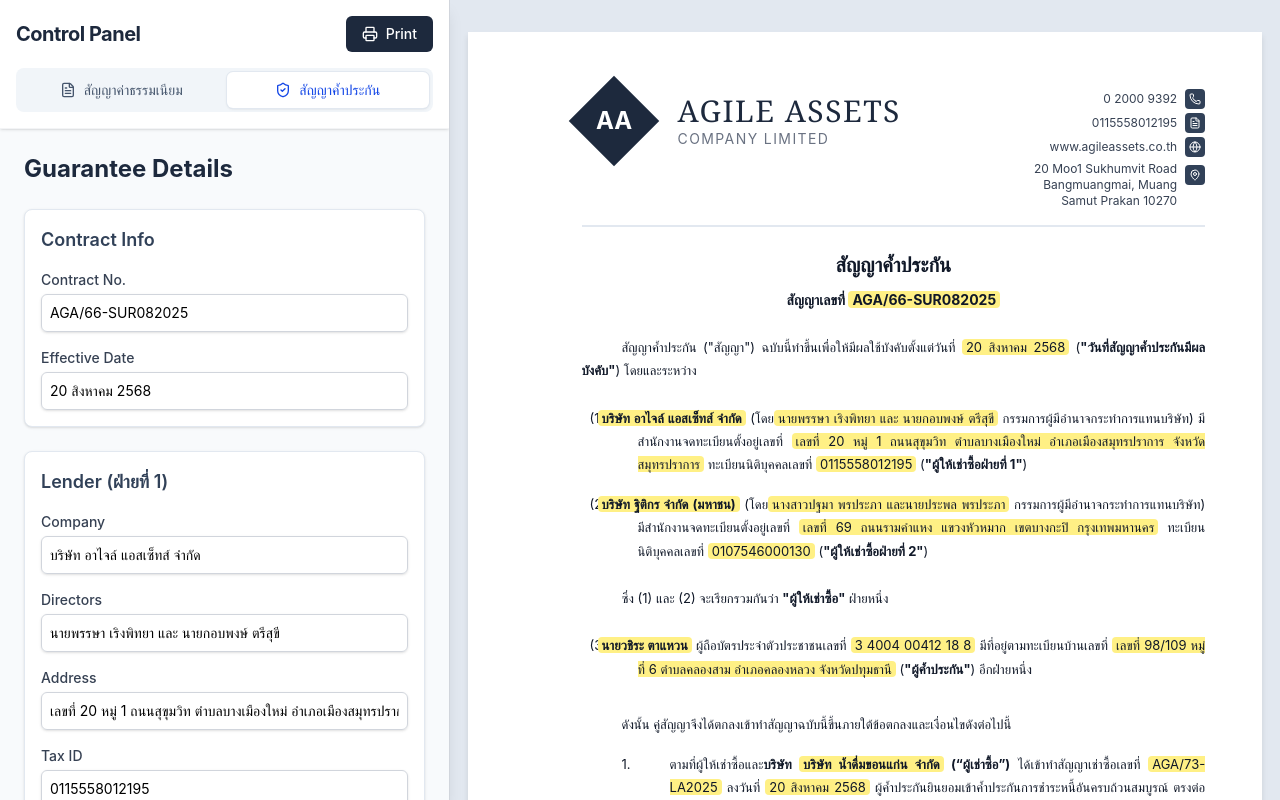
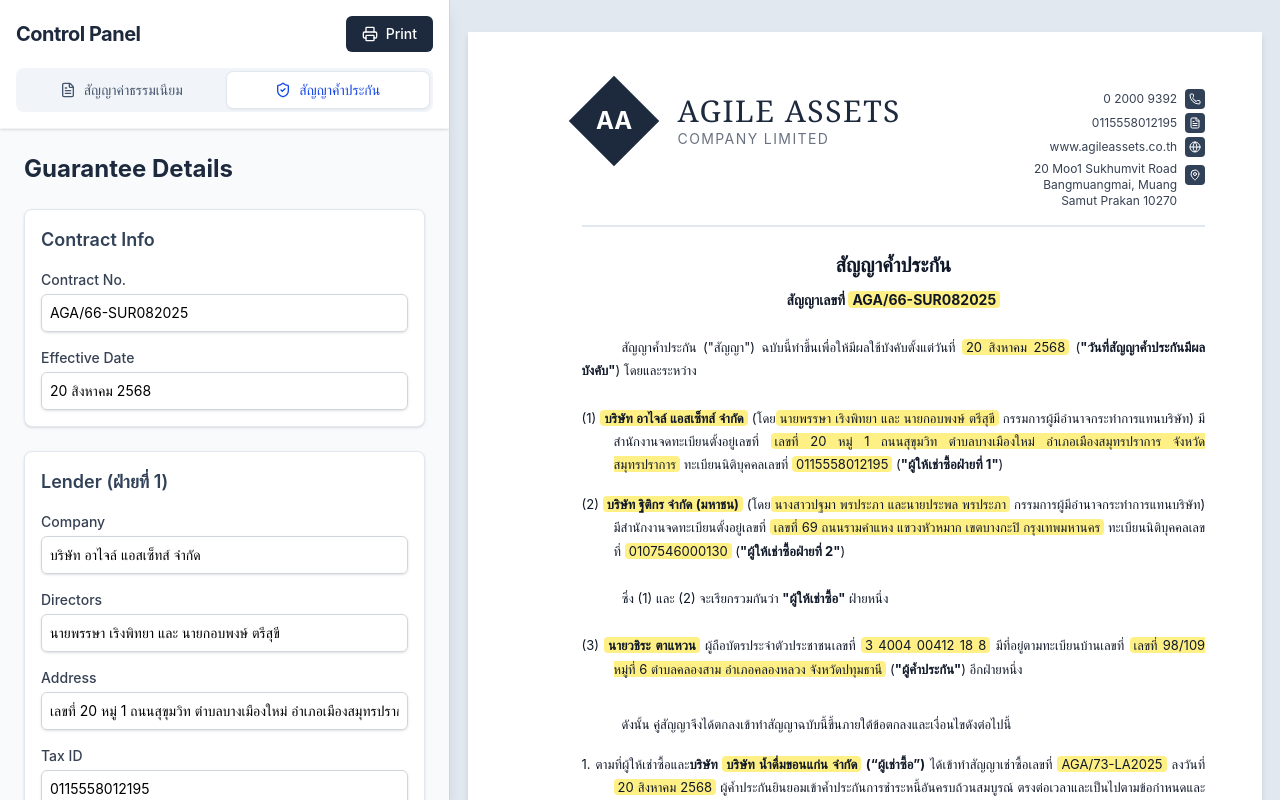
Before and after one commit to Karumine/legal, a React (Vite) app: page / in a window 1280 px wide. Both pictures are taken after a click on the button "สัญญาค้ำประกัน". Built offline with nearby package versions, Linux system fonts and the light colour scheme.

Commit message:
13-3-2026
แก้ เว้นวรรค

```diff
--- a/src/components/GuaranteePreview.tsx
+++ b/src/components/GuaranteePreview.tsx
@@ -47,42 +47,28 @@
           สัญญาค้ำประกัน ("สัญญา") ฉบับนี้ทำขึ้นเพื่อให้มีผลใช้บังคับตั้งแต่วันที่ <Highlight>{data.effectiveDate}</Highlight> (<b>"วันที่สัญญาค้ำประกันมีผลบังคับ"</b>) โดยและระหว่าง
         </div>
 
-        <div className="mb-4 pl-12 -indent-10 flex gap-2">
-          <span>(1)</span>
-          <div className="flex-1">
-            <b><Highlight>{data.lenderCompany}</Highlight></b> (โดย<Highlight>{data.lenderDirectors}</Highlight> กรรมการผู้มีอำนาจกระทำการแทนบริษัท) มีสำนักงานจดทะเบียนตั้งอยู่เลขที่ <Highlight>{data.lenderAddress}</Highlight> ทะเบียนนิติบุคคลเลขที่ <Highlight>{data.lenderTaxId}</Highlight> (<b>"ผู้ให้เช่าซื้อฝ่ายที่ 1"</b>)
-          </div>
+        <div className="mb-4 pl-8 -indent-8">
+          (1) <b><Highlight>{data.lenderCompany}</Highlight></b> (โดย<Highlight>{data.lenderDirectors}</Highlight> กรรมการผู้มีอำนาจกระทำการแทนบริษัท) มีสำนักงานจดทะเบียนตั้งอยู่เลขที่ <Highlight>{data.lenderAddress}</Highlight> ทะเบียนนิติบุคคลเลขที่ <Highlight>{data.lenderTaxId}</Highlight> (<b>"ผู้ให้เช่าซื้อฝ่ายที่ 1"</b>)
         </div>
 
-        <div className="mb-6 pl-12 -indent-10 flex gap-2">
-          <span>(2)</span>
-          <div className="flex-1">
-            <b><Highlight>{data.borrowerCompany}</Highlight></b> (โดย<Highlight>{data.borrowerDirectors}</Highlight> กรรมการผู้มีอำนาจกระทำการแทนบริษัท) มีสำนักงานจดทะเบียนตั้งอยู่เลขที่ <Highlight>{data.borrowerAddress}</Highlight> ทะเบียนนิติบุคคลเลขที่ <Highlight>{data.borrowerTaxId}</Highlight> (<b>"ผู้ให้เช่าซื้อฝ่ายที่ 2"</b>)
-          </div>
+        <div className="mb-6 pl-8 -indent-8">
+          (2) <b><Highlight>{data.borrowerCompany}</Highlight></b> (โดย<Highlight>{data.borrowerDirectors}</Highlight> กรรมการผู้มีอำนาจกระทำการแทนบริษัท) มีสำนักงานจดทะเบียนตั้งอยู่เลขที่ <Highlight>{data.borrowerAddress}</Highlight> ทะเบียนนิติบุคคลเลขที่ <Highlight>{data.borrowerTaxId}</Highlight> (<b>"ผู้ให้เช่าซื้อฝ่ายที่ 2"</b>)
         </div>
 
-        <div className="indent-10 mb-6 flex gap-2">
-          <div className="flex-1">
-            ซึ่ง (1) และ (2) จะเรียกรวมกันว่า <b>"ผู้ให้เช่าซื้อ"</b> ฝ่ายหนึ่ง
-          </div>
+        <div className="indent-10 mb-6">
+          ซึ่ง (1) และ (2) จะเรียกรวมกันว่า <b>"ผู้ให้เช่าซื้อ"</b> ฝ่ายหนึ่ง
         </div>
 
-        <div className="mb-6 pl-12 -indent-10 flex gap-2">
-          <span>(3)</span>
-          <div className="flex-1">
-            <b><Highlight>{data.guarantorName}</Highlight></b> ผู้ถือบัตรประจำตัวประชาชนเลขที่ <Highlight>{data.guarantorIdCard}</Highlight> มีที่อยู่ตามทะเบียนบ้านเลขที่ <Highlight>{data.guarantorAddress}</Highlight> (<b>"ผู้ค้ำประกัน"</b>) อีกฝ่ายหนึ่ง
-          </div>
+        <div className="mb-6 pl-8 -indent-8">
+          (3) <b><Highlight>{data.guarantorName}</Highlight></b> ผู้ถือบัตรประจำตัวประชาชนเลขที่ <Highlight>{data.guarantorIdCard}</Highlight> มีที่อยู่ตามทะเบียนบ้านเลขที่ <Highlight>{data.guarantorAddress}</Highlight> (<b>"ผู้ค้ำประกัน"</b>) อีกฝ่ายหนึ่ง
         </div>
 
         <div className="indent-10 mb-4 mt-8">
           ดังนั้น คู่สัญญาจึงได้ตกลงเข้าทำสัญญาฉบับนี้ขึ้นภายใต้ข้อตกลงและเงื่อนไขดังต่อไปนี้
         </div>
 
-        <div className="mb-4 pl-10 flex">
-          <span className="w-12 shrink-0">1.</span>
-          <div className="flex-1">
-            ตามที่ผู้ให้เช่าซื้อและ<b>บริษัท <Highlight>{data.refContractCompany}</Highlight> (“ผู้เช่าซื้อ”)</b> ได้เข้าทำสัญญาเช่าซื้อเลขที่ <Highlight>{data.refContractNo}</Highlight> ลงวันที่ <Highlight>{data.refContractDate}</Highlight> ผู้ค้ำประกันยินยอมเข้าค้ำประกันการชำระหนี้อันครบถ้วนสมบูรณ์ ตรงต่อเวลาและเป็นไปตามข้อกำหนดและเงื่อนไขภายใต้สัญญาเช่าซื้อ โดยมีวงเงินค้ำประกันหนี้ตามสัญญาฉบับนี้รวมกันทั้งสิ้น<b>ไม่เกินจำนวน <Highlight>{data.guaranteeAmountNumber}</Highlight> บาท (<Highlight>{data.guaranteeAmountText}</Highlight>)</b> บวกด้วยดอกเบี้ย ดอกเบี้ยผิดนัด ค่าธรรมเนียม ค่าสินไหมทดแทนซึ่งผู้เช่าซื้อค้างชำระ ค่าเบี้ยประกันภัย ค่าปรับ ค่าใช้จ่ายในการติดตามทวงถาม บังคับชำระหนี้ ตลอดจนค่าภาระติดพันอันเป็นอุปกรณ์แห่งหนี้ของผู้เช่าซื้อและค่าใช้จ่ายอื่นใดตามสัญญาเช่าซื้อให้แก่ผู้ให้เช่าซื้อจนกว่าผู้ให้เช่าซื้อจะได้รับชำระหนี้ภายใต้สัญญาเช่าซื้อจนครบถ้วน
-          </div>
+        <div className="mb-4 pl-8 -indent-8">
+          1. ตามที่ผู้ให้เช่าซื้อและ<b>บริษัท <Highlight>{data.refContractCompany}</Highlight> (“ผู้เช่าซื้อ”)</b> ได้เข้าทำสัญญาเช่าซื้อเลขที่ <Highlight>{data.refContractNo}</Highlight> ลงวันที่ <Highlight>{data.refContractDate}</Highlight> ผู้ค้ำประกันยินยอมเข้าค้ำประกันการชำระหนี้อันครบถ้วนสมบูรณ์ ตรงต่อเวลาและเป็นไปตามข้อกำหนดและเงื่อนไขภายใต้สัญญาเช่าซื้อ โดยมีวงเงินค้ำประกันหนี้ตามสัญญาฉบับนี้รวมกันทั้งสิ้น<b>ไม่เกินจำนวน <Highlight>{data.guaranteeAmountNumber}</Highlight> บาท (<Highlight>{data.guaranteeAmountText}</Highlight>)</b> บวกด้วยดอกเบี้ย ดอกเบี้ยผิดนัด ค่าธรรมเนียม ค่าสินไหมทดแทนซึ่งผู้เช่าซื้อค้างชำระ ค่าเบี้ยประกันภัย ค่าปรับ ค่าใช้จ่ายในการติดตามทวงถาม บังคับชำระหนี้ ตลอดจนค่าภาระติดพันอันเป็นอุปกรณ์แห่งหนี้ของผู้เช่าซื้อและค่าใช้จ่ายอื่นใดตามสัญญาเช่าซื้อให้แก่ผู้ให้เช่าซื้อจนกว่าผู้ให้เช่าซื้อจะได้รับชำระหนี้ภายใต้สัญญาเช่าซื้อจนครบถ้วน
         </div>
 
         <PageFooter pageNum={1} />
@@ -96,58 +82,34 @@
         <PageHeader />
 
         <div className="mt-8">
-           <div className="mb-4 pl-8 -indent-8 flex gap-2">
-             <span>2.</span>
-             <div className="flex-1">
-               ถ้าผู้เช่าซื้อผิดนัดไม่ชำระหนี้ และ/หรือ ไม่สามารถชำระหนี้ตามสัญญาเช่าซื้อให้ผู้ให้เช่าซื้อไม่ว่าด้วยเหตุใดๆ ก็ตาม หรือกระทำให้ผู้ให้เช่าซื้อไม่ได้รับชำระหนี้อันเกิดจากสัญญาครบถ้วน และตามที่ระบุไว้ในสัญญาเช่าซื้อก็ดี และผู้ให้เช่าซื้อมีหนังสือบอกกล่าวไปยังผู้ค้ำประกันภายใน 60 (หกสิบ) วัน นับแต่วันที่ผู้เช่าซื้อผิดนัดแล้ว ผู้ค้ำประกันตกลงที่จะชำระหนี้อันค้างชำระและถึงกำหนดชำระทั้งสิ้น ซึ่งรวมไปถึงดอกเบี้ย ดอกเบี้ยผิดนัด ค่าธรรมเนียม ค่าสินไหมทดแทนซึ่งผู้เช่าซื้อค้างชำระ ค่าเบี้ยประกันภัย ค่าปรับ ค่าใช้จ่ายในการติดตามทวงถามบังคับชำระหนี้ ตลอดจนค่าภาระติดพันอันเป็นอุปกรณ์แห่งหนี้ของผู้เช่าซื้อ และค่าใช้จ่ายอื่นใดตามสัญญาเช่าซื้อให้แก่ผู้ให้เช่าซื้อจนครบถ้วนทันทีที่ได้รับการบอกกล่าวเป็นหนังสือนั้น หากผู้ค้ำประกันไม่ชำระหนี้และเงินอื่นใดให้ครบถ้วน ผู้ค้ำประกันจะต้องรับผิดในดอกเบี้ยผิดนัดนับแต่วันที่หนี้ถึงกำหนดชำระจนกว่าจะได้ชำระหนี้ทั้งสิ้นให้ครบถ้วน ในอัตราเท่ากับอัตราดอกเบี้ยผิดนัดสูงสุดเท่าที่กฎหมายที่เกี่ยวข้องจะกำหนดให้นำมาใช้บังคับได้แก่หนี้เงิน
+           <div className="mb-4 pl-8 -indent-8">
+             2. ถ้าผู้เช่าซื้อผิดนัดไม่ชำระหนี้ และ/หรือ ไม่สามารถชำระหนี้ตามสัญญาเช่าซื้อให้ผู้ให้เช่าซื้อไม่ว่าด้วยเหตุใดๆ ก็ตาม หรือกระทำให้ผู้ให้เช่าซื้อไม่ได้รับชำระหนี้อันเกิดจากสัญญาครบถ้วน และตามที่ระบุไว้ในสัญญาเช่าซื้อก็ดี และผู้ให้เช่าซื้อมีหนังสือบอกกล่าวไปยังผู้ค้ำประกันภายใน 60 (หกสิบ) วัน นับแต่วันที่ผู้เช่าซื้อผิดนัดแล้ว ผู้ค้ำประกันตกลงที่จะชำระหนี้อันค้างชำระและถึงกำหนดชำระทั้งสิ้น ซึ่งรวมไปถึงดอกเบี้ย ดอกเบี้ยผิดนัด ค่าธรรมเนียม ค่าสินไหมทดแทนซึ่งผู้เช่าซื้อค้างชำระ ค่าเบี้ยประกันภัย ค่าปรับ ค่าใช้จ่ายในการติดตามทวงถามบังคับชำระหนี้ ตลอดจนค่าภาระติดพันอันเป็นอุปกรณ์แห่งหนี้ของผู้เช่าซื้อ และค่าใช้จ่ายอื่นใดตามสัญญาเช่าซื้อให้แก่ผู้ให้เช่าซื้อจนครบถ้วนทันทีที่ได้รับการบอกกล่าวเป็นหนังสือนั้น หากผู้ค้ำประกันไม่ชำระหนี้และเงินอื่นใดให้ครบถ้วน ผู้ค้ำประกันจะต้องรับผิดในดอกเบี้ยผิดนัดนับแต่วันที่หนี้ถึงกำหนดชำระจนกว่าจะได้ชำระหนี้ทั้งสิ้นให้ครบถ้วน ในอัตราเท่ากับอัตราดอกเบี้ยผิดนัดสูงสุดเท่าที่กฎหมายที่เกี่ยวข้องจะกำหนดให้นำมาใช้บังคับได้แก่หนี้เงิน
+           </div>
+
+           <div className="mb-4 pl-8 -indent-8">
+             3. สัญญาฉบับนี้มีผลบังคับใช้ตั้งแต่วันที่สัญญาค้ำประกันมีผลบังคับจนกว่าหนี้ใดๆ และทั้งปวงซึ่งผู้เช่าซื้อมีอยู่กับผู้ให้เช่าซื้อภายใต้สัญญาเช่าซื้อจะได้มีการชำระจนครบถ้วนหรือเมื่อหนี้ทั้งหมดภายใต้สัญญาดังกล่าวได้ระงับไป
+           </div>
+
+           <div className="mb-4 pl-8 -indent-8">
+             4. ผู้ค้ำประกันตกลงสละข้อต่อสู้ตามที่กำหนดไว้ในมาตรา 293, 296, 684, 687 และ 697 แห่งประมวลกฎหมายแพ่งและพาณิชย์
+           </div>
+
+           <div className="mb-4 pl-8 -indent-8">
+             5. ในกรณีที่ผู้ค้ำประกันเป็นนิติบุคคล ให้ข้อตกลงในข้อ 5 นี้ มีผลบังคับใช้ด้วย กล่าวคือ
+             <div className="mt-1 pl-8 -indent-8">
+               ก. ผู้ค้ำประกันตกลงเข้าผูกพันตนรับผิดต่อผู้ให้เช่าซื้อในหนี้ของผู้เช่าซื้ออย่างลูกหนี้ร่วม
+             </div>
+             <div className="mt-1 pl-8 -indent-8">
+               ข. ผู้ค้ำประกันตกลงสละข้อต่อสู้ตามที่กำหนดไว้ในมาตรา 688, 689 และ 690 แห่งประมวลกฎหมายแพ่งและ พาณิชย์เป็นการเพิ่มเติมนอกเหนือจากการตกลงสละข้อต่อสู้ตามข้อ 4 ของสัญญานี้
              </div>
            </div>
 
-           <div className="mb-4 pl-8 -indent-8 flex gap-2">
-             <span>3.</span>
-             <div className="flex-1">
-               สัญญาฉบับนี้มีผลบังคับใช้ตั้งแต่วันที่สัญญาค้ำประกันมีผลบังคับจนกว่าหนี้ใดๆ และทั้งปวงซึ่งผู้เช่าซื้อมีอยู่กับผู้ให้เช่าซื้อภายใต้สัญญาเช่าซื้อจะได้มีการชำระจนครบถ้วนหรือเมื่อหนี้ทั้งหมดภายใต้สัญญาดังกล่าวได้ระงับไป
-             </div>
+           <div className="mb-4 pl-8 -indent-8">
+             6. เงินจำนวนใดๆ ที่ผู้ค้ำประกันต้องชำระแก่ผู้ให้เช่าซื้อภายใต้หรือตามสัญญานี้จะต้องชำระโดยครบถ้วนโดยไม่ให้มีการหักเงินจำนวนใดๆ ไว้ หรือนำไปหักกลบลบหนี้กับหนี้จำนวนอื่นใดทั้งสิ้น รวมถึงเงินภาษีใดๆ ด้วย เว้นแต่จะได้มีกฎหมายกำหนดไว้เป็นการเฉพาะหรือได้ตกลงกันเป็นอย่างอื่นเป็นลายลักษณ์อักษรระหว่างคู่สัญญาทั้งสามฝ่าย
            </div>
 
-           <div className="mb-4 pl-8 -indent-8 flex gap-2">
-             <span>4.</span>
-             <div className="flex-1">
-               ผู้ค้ำประกันตกลงสละข้อต่อสู้ตามที่กำหนดไว้ในมาตรา 293, 296, 684, 687 และ 697 แห่งประมวลกฎหมายแพ่งและพาณิชย์
-             </div>
-           </div>
-
-           <div className="mb-4 pl-8 -indent-8 flex gap-2">
-             <span>5.</span>
-             <div className="flex-1">
-               ในกรณีที่ผู้ค้ำประกันเป็นนิติบุคคล ให้ข้อตกลงในข้อ 5 นี้ มีผลบังคับใช้ด้วย กล่าวคือ
-               <div className="mt-1 pl-6 flex gap-2">
-                 <span>ก.</span>
-                 <div className="flex-1">
-                   ผู้ค้ำประกันตกลงเข้าผูกพันตนรับผิดต่อผู้ให้เช่าซื้อในหนี้ของผู้เช่าซื้ออย่างลูกหนี้ร่วม
-                 </div>
-               </div>
-               <div className="mt-1 pl-6 flex gap-2">
-                 <span>ข.</span>
-                 <div className="flex-1">
-                   ผู้ค้ำประกันตกลงสละข้อต่อสู้ตามที่กำหนดไว้ในมาตรา 688, 689 และ 690 แห่งประมวลกฎหมายแพ่งและ พาณิชย์เป็นการเพิ่มเติมนอกเหนือจากการตกลงสละข้อต่อสู้ตามข้อ 4 ของสัญญานี้
-                 </div>
-               </div>
-             </div>
-           </div>
-
-           <div className="mb-4 pl-8 -indent-8 flex gap-2">
-             <span>6.</span>
-             <div className="flex-1">
-               เงินจำนวนใดๆ ที่ผู้ค้ำประกันต้องชำระแก่ผู้ให้เช่าซื้อภายใต้หรือตามสัญญานี้จะต้องชำระโดยครบถ้วนโดยไม่ให้มีการหักเงินจำนวนใดๆ ไว้ หรือนำไปหักกลบลบหนี้กับหนี้จำนวนอื่นใดทั้งสิ้น รวมถึงเงินภาษีใดๆ ด้วย เว้นแต่จะได้มีกฎหมายกำหนดไว้เป็นการเฉพาะหรือได้ตกลงกันเป็นอย่างอื่นเป็นลายลักษณ์อักษรระหว่างคู่สัญญาทั้งสามฝ่าย
-             </div>
-           </div>
-
-           <div className="mb-4 pl-8 -indent-8 flex gap-2">
-             <span>7.</span>
-             <div className="flex-1">
-               ภายในขอบเขตของกฎหมาย และ/หรือ กฎระเบียบที่เกี่ยวข้อง ผู้ให้เช่าซื้อมีสิทธิที่จะกระทำการดังต่อไปนี้และผู้ค้ำประกันยินยอมตกลงด้วยกับการกระทำการเช่นว่านี้ ไม่ว่าจะได้มีการแจ้งหรือไม่ได้แจ้งแก่ผู้ค้ำประกันทราบก็ตามและตกลงมิให้ถือเอาการกระทำการเช่นว่านี้ของผู้ให้เช่าซื้อเป็นเหตุปลดเปลื้องความรับผิดชอบของผู้ค้ำประกันตามสัญญานี้ไม่ว่าบางส่วนหรือทั้งหมดเป็นอันขาด ได้แก่
-             </div>
+           <div className="mb-4 pl-8 -indent-8">
+             7. ภายในขอบเขตของกฎหมาย และ/หรือ กฎระเบียบที่เกี่ยวข้อง ผู้ให้เช่าซื้อมีสิทธิที่จะกระทำการดังต่อไปนี้และผู้ค้ำประกันยินยอมตกลงด้วยกับการกระทำการเช่นว่านี้ ไม่ว่าจะได้มีการแจ้งหรือไม่ได้แจ้งแก่ผู้ค้ำประกันทราบก็ตามและตกลงมิให้ถือเอาการกระทำการเช่นว่านี้ของผู้ให้เช่าซื้อเป็นเหตุปลดเปลื้องความรับผิดชอบของผู้ค้ำประกันตามสัญญานี้ไม่ว่าบางส่วนหรือทั้งหมดเป็นอันขาด ได้แก่
            </div>
         </div>
 
```
